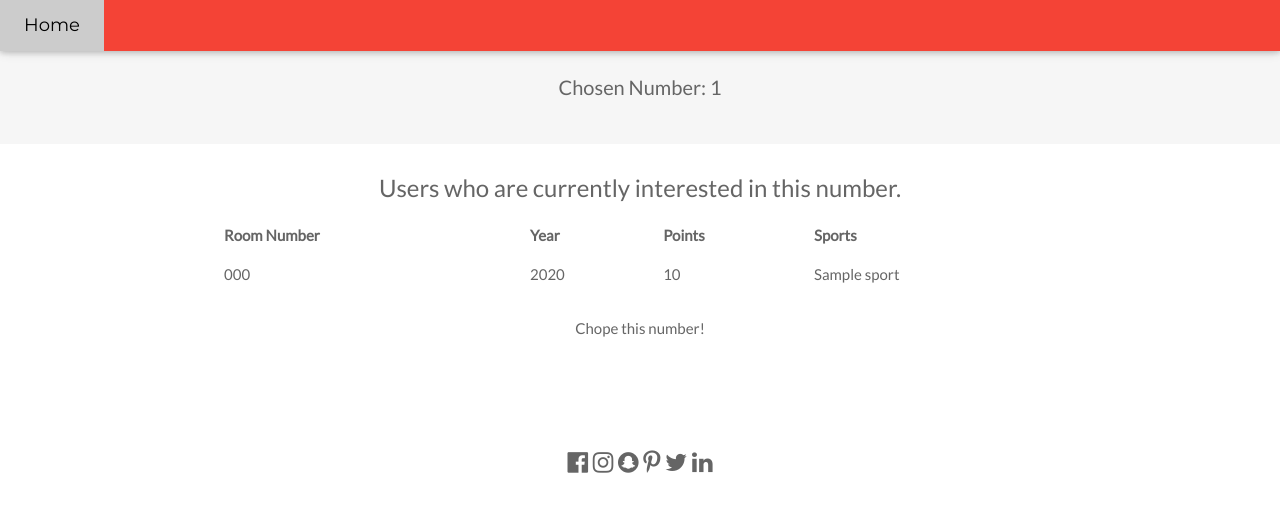
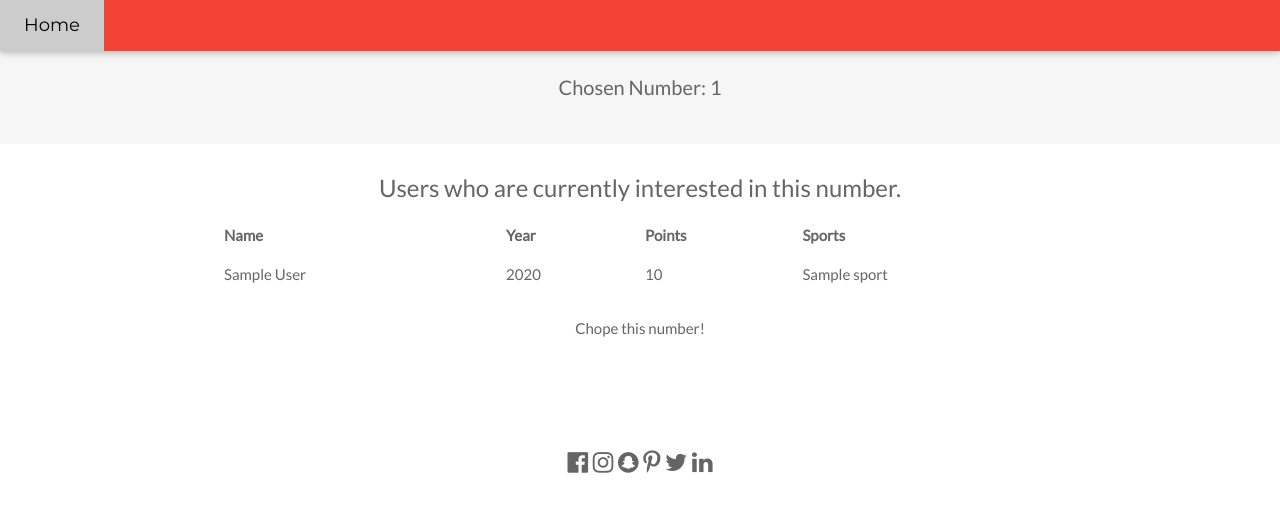
Before and after one commit to isbobby/jersey_bidding, a Flask app: page /preference/1 in a window 1280 px wide. Shown: the top 530 px of the page. Run offline with Flask 2, Linux system fonts and the light colour scheme; tables that the repository leaves empty hold one stand-in row (values such as "Sample post"); some libraries are stand-ins or nearby versions.

Commit message:
edited bidding page to include name and sport

```diff
--- a/jersey_bidder/numbers/routes.py
+++ b/jersey_bidder/numbers/routes.py
@@ -2,57 +2,65 @@ from flask import Blueprint, render_template, url_for, redirect, request, flash
 from flask_login import login_user, current_user, logout_user, login_required
 from datetime import datetime
 
-#local
-from jersey_bidder.models import  User, Choice, JerseyNumber
+# local
+from jersey_bidder.models import User, Choice, JerseyNumber
 from jersey_bidder.numbers.forms import biddingForm, chopeNumberForm
 from jersey_bidder import db
 
 numbers = Blueprint('numbers', __name__)
 
-@numbers.route("/preference", methods=['GET','POST'])
+
+@numbers.route("/preference", methods=['GET', 'POST'])
 def showNumber():
-    numbers = JerseyNumber.query.filter(JerseyNumber.gender_id == current_user.id)
+    numbers = JerseyNumber.query.filter(
+        JerseyNumber.gender_id == current_user.gender_id)
     return render_template('prefViewAll.html', title='Preference Page', numbers=numbers)
 
-@numbers.route("/preference/<int:jerseyNumber_id>", methods=['GET','POST'])
+
+@numbers.route("/preference/<int:jerseyNumber_id>", methods=['GET', 'POST'])
 def showSingleNumber(jerseyNumber_id):
     number = JerseyNumber.query.get_or_404(jerseyNumber_id)
-    interestedUsers = User.query.filter(User.preference_id == number.id).all()
+    interestedUsers = User.query.filter(
+        User.preference_id == number.id and User.gender_id == number.gender_id).all()
+    return render_template('prefViewSingleNumber.html', title='Preference Page', number=number, interestedUsers=interestedUsers)
 
-    return render_template('prefViewSingleNumber.html', title='Preference Page', number=number, interestedUsers = interestedUsers)
 
-@numbers.route("/preference/chope/<int:jerseyNumber_id>", methods=['GET','POST'])
+@numbers.route("/preference/chope/<int:jerseyNumber_id>", methods=['GET', 'POST'])
 def chopeSingleNumber(jerseyNumber_id):
     number = JerseyNumber.query.get_or_404(jerseyNumber_id)
-    oldNumber = JerseyNumber.query.get_or_404(current_user.preference_id)
     newNumber = number = JerseyNumber.query.get_or_404(jerseyNumber_id)
-
     current_user.preference_id = newNumber.id
     db.session.commit()
 
-    return render_template('prefChopeNumber.html', title='Chope', oldNumber=oldNumber, newNumber=newNumber)
+    return render_template('prefChopeNumber.html', title='Chope', newNumber=newNumber)
 
-@numbers.route("/bidding", methods=['GET','POST'])
+
+@numbers.route("/bidding", methods=['GET', 'POST'])
 def bidNumber():
 
-    #initialize form and populate choices
+    # initialize form and populate choices
     form = biddingForm()
-    form.firstChoice.choices = [(entries.number,entries.number) for entries in JerseyNumber.query.filter(JerseyNumber.isTaken == False, JerseyNumber.gender_id == current_user.gender_id)]
-    form.secondChoice.choices = [(entries.number,entries.number) for entries in JerseyNumber.query.filter(JerseyNumber.isTaken == False, JerseyNumber.gender_id == current_user.gender_id)]
-    form.thirdChoice.choices = [(entries.number,entries.number) for entries in JerseyNumber.query.filter(JerseyNumber.isTaken == False, JerseyNumber.gender_id == current_user.gender_id)]
-    form.fourthChoice.choices = [(entries.number,entries.number) for entries in JerseyNumber.query.filter(JerseyNumber.isTaken == False, JerseyNumber.gender_id == current_user.gender_id)]
-    form.fifthChoice.choices = [(entries.number,entries.number) for entries in JerseyNumber.query.filter(JerseyNumber.isTaken == False, JerseyNumber.gender_id == current_user.gender_id)]
+    form.firstChoice.choices = [(entries.number, entries.number) for entries in JerseyNumber.query.filter(
+        JerseyNumber.isTaken == False, JerseyNumber.gender_id == current_user.gender_id)]
+    form.secondChoice.choices = [(entries.number, entries.number) for entries in JerseyNumber.query.filter(
+        JerseyNumber.isTaken == False, JerseyNumber.gender_id == current_user.gender_id)]
+    form.thirdChoice.choices = [(entries.number, entries.number) for entries in JerseyNumber.query.filter(
+        JerseyNumber.isTaken == False, JerseyNumber.gender_id == current_user.gender_id)]
+    form.fourthChoice.choices = [(entries.number, entries.number) for entries in JerseyNumber.query.filter(
+        JerseyNumber.isTaken == False, JerseyNumber.gender_id == current_user.gender_id)]
+    form.fifthChoice.choices = [(entries.number, entries.number) for entries in JerseyNumber.query.filter(
+        JerseyNumber.isTaken == False, JerseyNumber.gender_id == current_user.gender_id)]
 
-    #if current user has submitted a choice, redirect to editing page
+    # if current user has submitted a choice, redirect to editing page
     if current_user.choice:
         return redirect(url_for('numbers.editNumber'))
 
     if form.validate_on_submit():
         submitDate = datetime.now().strftime("%Y-%m-%d %H:%M:%S")
 
-        choice = Choice( submitDatetime=submitDate, firstChoice = form.firstChoice.data, secondChoice = form.secondChoice.data,
-        thirdChoice = form.thirdChoice.data, fourthChoice = form.fourthChoice.data, fifthChoice = form.fifthChoice.data,
-        user_id = current_user.id)
+        choice = Choice(submitDatetime=submitDate, firstChoice=form.firstChoice.data, secondChoice=form.secondChoice.data,
+                        thirdChoice=form.thirdChoice.data, fourthChoice=form.fourthChoice.data, fifthChoice=form.fifthChoice.data,
+                        user_id=current_user.id)
 
         db.session.add(choice)
         db.session.commit()
@@ -62,40 +70,36 @@ def bidNumber():
 
     return render_template('biddingPage.html', title='Bidding', form=form)
 
-@numbers.route("/bidding/editchoice", methods=['GET','POST'])
+
+@numbers.route("/bidding/editchoice", methods=['GET', 'POST'])
 def editNumber():
 
-    #initialize form and populate choices
+    # initialize form and populate choices
     form = biddingForm()
-    form.firstChoice.choices = [(entries.number,entries.number) for entries in JerseyNumber.query.filter(JerseyNumber.isTaken == False, JerseyNumber.gender_id == current_user.gender_id)]
-    form.secondChoice.choices = [(entries.number,entries.number) for entries in JerseyNumber.query.filter(JerseyNumber.isTaken == False, JerseyNumber.gender_id == current_user.gender_id)]
-    form.thirdChoice.choices = [(entries.number,entries.number) for entries in JerseyNumber.query.filter(JerseyNumber.isTaken == False, JerseyNumber.gender_id == current_user.gender_id)]
-    form.fourthChoice.choices = [(entries.number,entries.number) for entries in JerseyNumber.query.filter(JerseyNumber.isTaken == False, JerseyNumber.gender_id == current_user.gender_id)]
-    form.fifthChoice.choices = [(entries.number,entries.number) for entries in JerseyNumber.query.filter(JerseyNumber.isTaken == False, JerseyNumber.gender_id == current_user.gender_id)]
+    form.firstChoice.choices = [(entries.number, entries.number) for entries in JerseyNumber.query.filter(
+        JerseyNumber.isTaken == False, JerseyNumber.gender_id == current_user.gender_id)]
+    form.secondChoice.choices = [(entries.number, entries.number) for entries in JerseyNumber.query.filter(
+        JerseyNumber.isTaken == False, JerseyNumber.gender_id == current_user.gender_id)]
+    form.thirdChoice.choices = [(entries.number, entries.number) for entries in JerseyNumber.query.filter(
+        JerseyNumber.isTaken == False, JerseyNumber.gender_id == current_user.gender_id)]
+    form.fourthChoice.choices = [(entries.number, entries.number) for entries in JerseyNumber.query.filter(
+        JerseyNumber.isTaken == False, JerseyNumber.gender_id == current_user.gender_id)]
+    form.fifthChoice.choices = [(entries.number, entries.number) for entries in JerseyNumber.query.filter(
+        JerseyNumber.isTaken == False, JerseyNumber.gender_id == current_user.gender_id)]
 
-    #fetch current users' previous choice to display on the site
-    rawChoice = Choice.query.filter(Choice.user_id==current_user.id).first()
-    currentChoice= {'key':'value'}
-
-    if current_user.gender.genderName == "Female":
-        currentChoice['firstChoice'] = rawChoice.firstChoice - 100
-        currentChoice['secondChoice'] = rawChoice.secondChoice - 100
-        currentChoice['thirdChoice'] = rawChoice.thirdChoice - 100
-        currentChoice['fourthChoice'] = rawChoice.fourthChoice - 100
-        currentChoice['fifthChoice'] = rawChoice.fifthChoice - 100
-
-    else:
-        currentChoice = rawChoice
+    # fetch current users' previous choice to display on the site
+    currentChoice = Choice.query.filter(
+        Choice.user_id == current_user.id).first()
 
     if form.validate_on_submit():
         submitDate = datetime.now().strftime("%Y-%m-%d %H:%M:%S")
 
-        newChoice = Choice( submitDatetime=submitDate, firstChoice = form.firstChoice.data, secondChoice = form.secondChoice.data,
-        thirdChoice = form.thirdChoice.data, fourthChoice = form.fourthChoice.data, fifthChoice = form.fifthChoice.data,
-        user_id = current_user.id)
+        newChoice = Choice(submitDatetime=submitDate, firstChoice=form.firstChoice.data, secondChoice=form.secondChoice.data,
+                           thirdChoice=form.thirdChoice.data, fourthChoice=form.fourthChoice.data, fifthChoice=form.fifthChoice.data,
+                           user_id=current_user.id)
 
-        #remove the previous submission and commit the latest one
-        db.session.delete(rawChoice)
+        # remove the previous submission and commit the latest one
+        db.session.delete(currentChoice)
         db.session.add(newChoice)
         db.session.commit()
 
--- /dev/null
+++ b/jersey_bidder/templates/checkResult.html
@@ -0,0 +1,3 @@
+{% extends "layout.html" %}
+{% block content %}
+{% endblock content %}
--- a/jersey_bidder/templates/prefViewSingleNumber.html
+++ b/jersey_bidder/templates/prefViewSingleNumber.html
@@ -12,7 +12,7 @@
     </h3>
     <table class="w3-table ">
         <tr>
-            <th>Room Number</th>
+            <th>Name</th>
             <th>Year</th>
             <th>Points</th>
             <th>Sports</th>
@@ -20,7 +20,7 @@
 
         {% for user in interestedUsers %}
         <tr>
-            <td>{{user.roomNumber}}</td>
+            <td>{{user.name}}</td>
             <td>{{user.year}}</td>
             <td>{{user.points}}</td>
             <td>
@@ -38,8 +38,9 @@
 </div>
 
 <form method="POST" action="">
-<div class="w3-container w3-white w3-center w3-opacity">
-    <a href="{{url_for('numbers.chopeSingleNumber', jerseyNumber_id=number.id)}}" class="w3-button">Chope this number!</a>
-</div>
+    <div class="w3-container w3-white w3-center w3-opacity">
+        <a href="{{url_for('numbers.chopeSingleNumber', jerseyNumber_id=number.id)}}" class="w3-button">Chope this
+            number!</a>
+    </div>
 </form>
 {% endblock content %}
```
Also changed, not shown: jersey_bidder/models.py (+21 -8 lines), jersey_bidder/numbers/forms.py (+13 -6 lines), jersey_bidder/templates/prefChopeNumber.html (+5 -10 lines), 2 other files.
